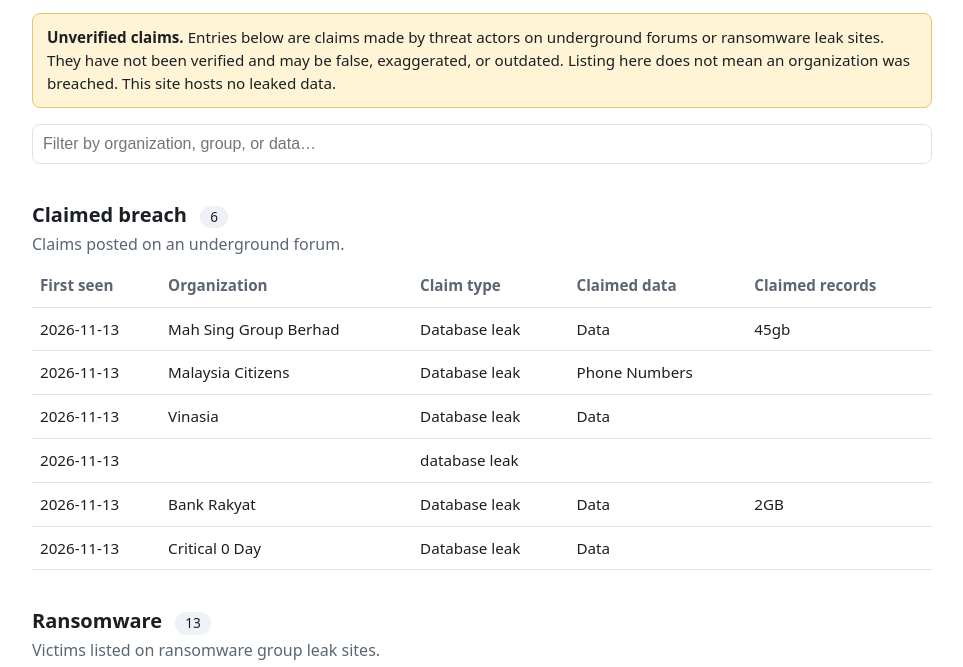
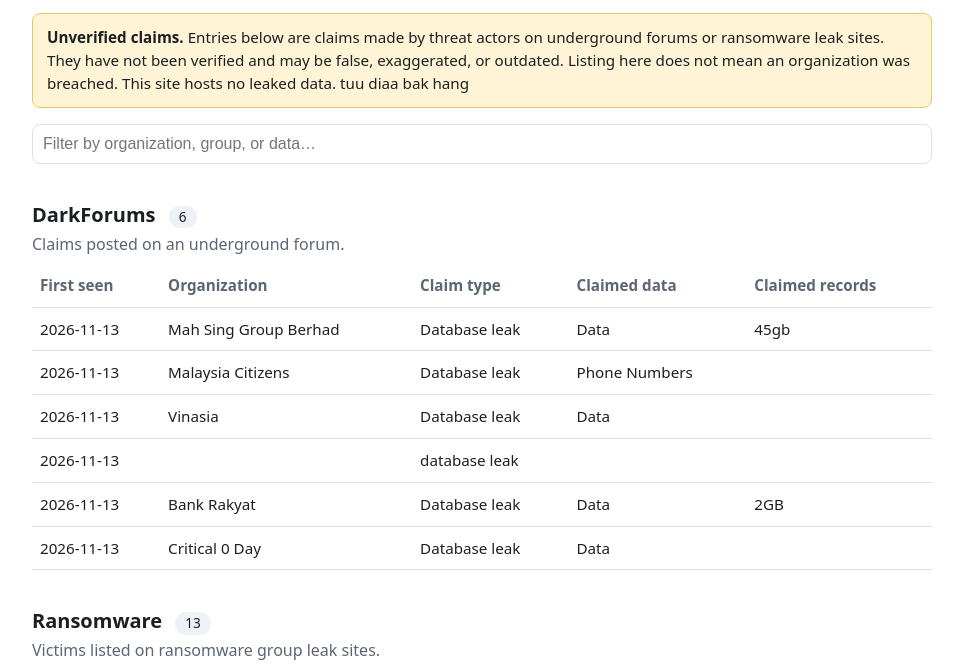
Before and after one commit to Kanzeniaaq/Malaysian-Breach, a plain HTML site: page index.html in a window 1280 px wide. Shown: the part 93-760 px from the top of the page, without its empty margins (158-1121 px from the left). Drawn offline with Linux system fonts and the light colour scheme.

Commit message:
Update index.html

```diff
--- a/index.html
+++ b/index.html
@@ -34,12 +34,12 @@
   <div class="warn">
     <strong>Unverified claims.</strong> Entries below are claims made by threat actors on underground
     forums or ransomware leak sites. They have not been verified and may be false, exaggerated, or outdated.
-    Listing here does not mean an organization was breached. This site hosts no leaked data.
+    Listing here does not mean an organization was breached. This site hosts no leaked data. tuu diaa bak hang
   </div>
 
   <input id="q" type="search" placeholder="Filter by organization, group, or data…">
 
-  <h2>Claimed breach <span class="count" id="forum-count">0</span></h2>
+  <h2>DarkForums <span class="count" id="forum-count">0</span></h2>
   <p class="sub">Claims posted on an underground forum.</p>
   <div class="wrap">
     <table>
```
